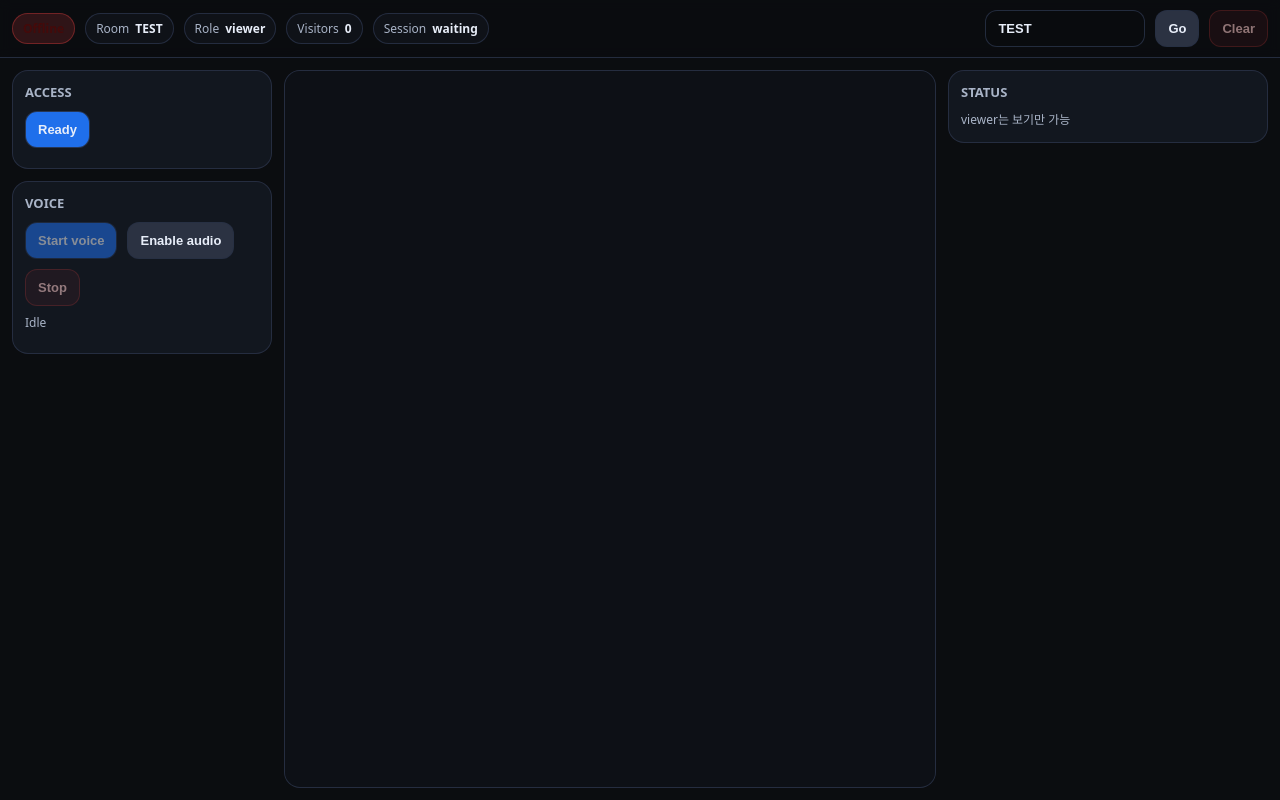
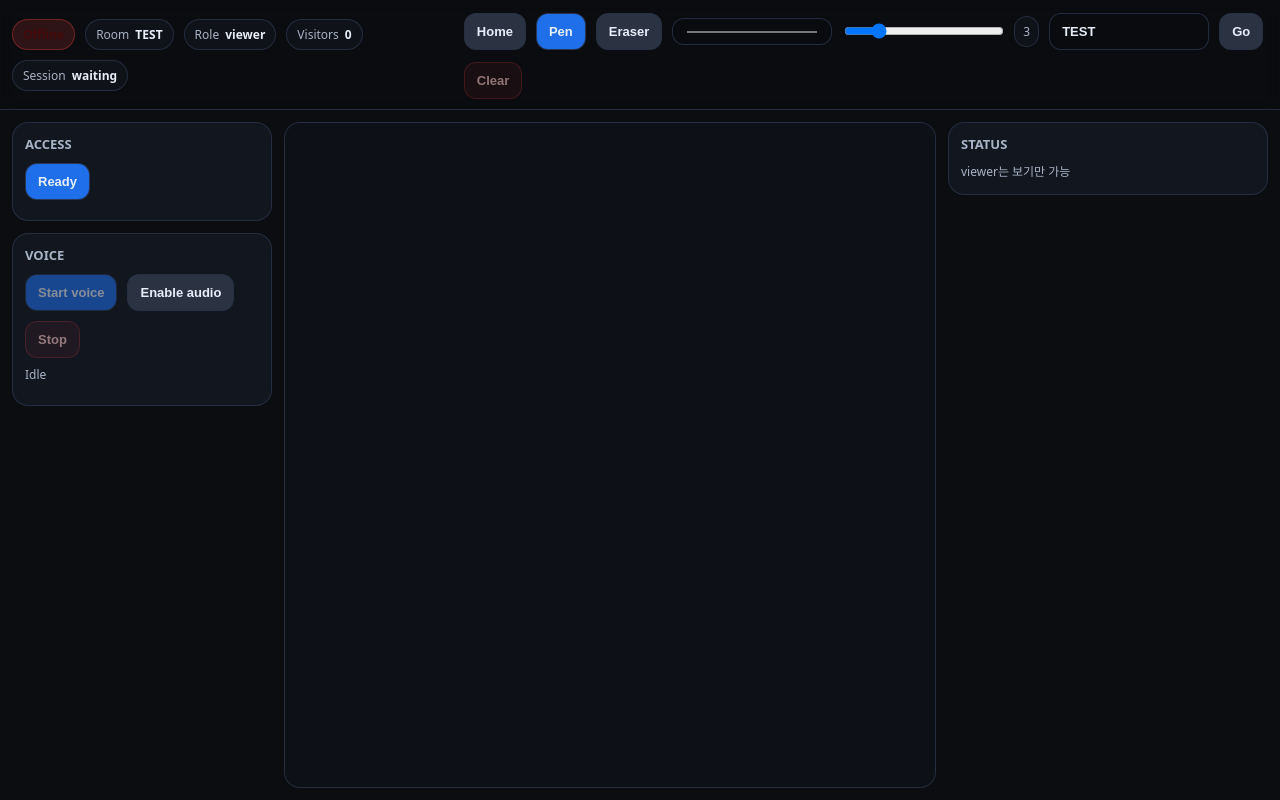
Before and after one commit to soycyj/unline, a website: page public/canvas.html in a window 1280 px wide. Drawn offline with Linux system fonts and the light colour scheme; no server answers.

Commit message:
Update canvas.html

```diff
--- a/public/canvas.html
+++ b/public/canvas.html
@@ -155,11 +155,23 @@
       <div class="pill">Session <strong id="sessionTxt">waiting</strong></div>
       <div id="trialPill" class="pill" style="display:none">Trial <strong id="trialCountdown">10:00</strong></div>
     </div>
-    <div class="right">
-      <input id="roomInput" placeholder="Room code" />
-      <button id="goRoomBtn">Go</button>
-      <button id="clearBtn" class="danger">Clear</button>
-    </div>
+  <div class="right">
+  <button id="homeBtn">Home</button>
+
+  <button id="penBtn" class="primary">Pen</button>
+  <button id="eraserBtn">Eraser</button>
+
+  <input id="colorInput" type="color" value="#e8eef9" title="Pen color" />
+  <div style="display:flex;align-items:center;gap:8px">
+    <input id="widthInput" type="range" min="1" max="18" value="3" />
+    <span id="widthTxt" class="pill" style="padding:6px 8px">3</span>
+  </div>
+
+  <input id="roomInput" placeholder="Room code" />
+  <button id="goRoomBtn">Go</button>
+  <button id="clearBtn" class="danger">Clear</button>
+</div>
+
   </div>
 
   <div class="wrap">
```
